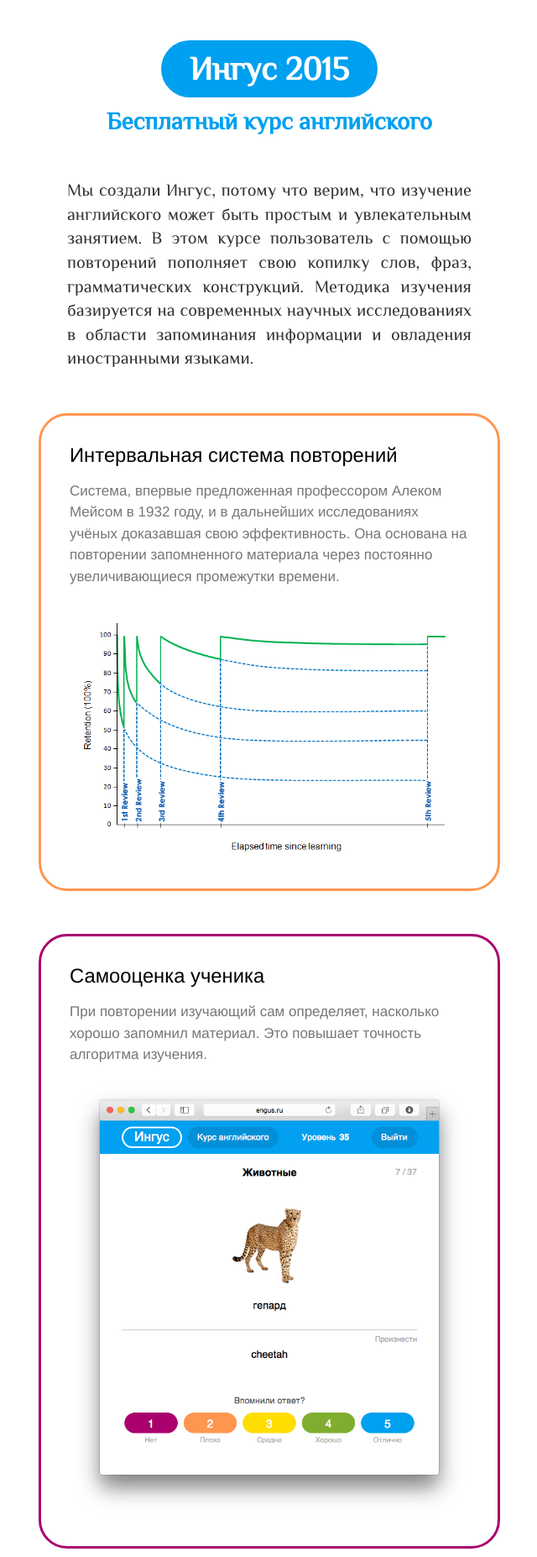
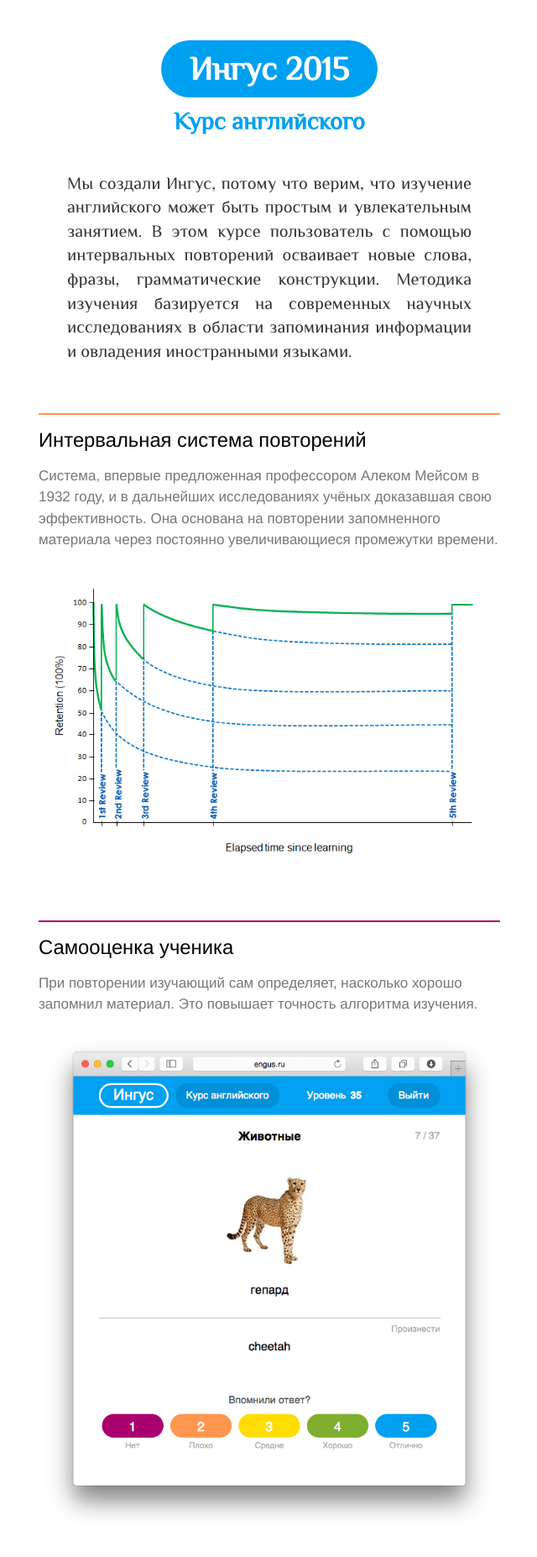
Before and after one commit to grialexey/engus, a Django app: page / in a window 1280 px wide. Shown: the part 66-1920 px from the top of the page at 84% size, without its empty margins (319-959 px from the left). Run offline with Django 3.2, Linux system fonts and the light colour scheme; some libraries are stand-ins or nearby versions.

Commit message:
Text change

```diff
--- a/engus/static/css/global.css
+++ b/engus/static/css/global.css
@@ -781,7 +781,7 @@
 .home__title {
   font-size: 1.7rem;
   color: #00a0f0;
-  margin-bottom: 3rem;
+  margin-bottom: 2.5rem;
   font-weight: bold;
   font-family: 'Philosopher', Helvetica, sans-serif;
   line-height: 1.1;
@@ -803,6 +803,7 @@
   font-size: 1.2rem;
   color: #333;
   padding: 0 2rem;
+  margin-bottom: 3.5rem;
   font-family: 'Philosopher', Helvetica, sans-serif;
   text-align: justify;
 }
@@ -818,10 +819,9 @@
 }
 .home__features-item {
   margin-top: 3rem;
-  padding: 2rem 2rem;
-  border: 0.2rem solid #ddd;
-  -webkit-border-radius: 2rem;
-  border-radius: 2rem;
+  padding: 1rem 0;
+  border-top: 2px solid #ddd;
+/*border-radius: 2rem;*/
   -webkit-box-sizing: border-box;
   -moz-box-sizing: border-box;
   box-sizing: border-box;
--- a/engus/templates/home.html
+++ b/engus/templates/home.html
@@ -1,6 +1,6 @@
 {% extends "base.html" %}
 
-{% block pagetitle %}Бесплатный курс английского 2015. {% endblock %}
+{% block pagetitle %}Курс английского 2015. {% endblock %}
 
 {% block extrastyles %}
     <link href='http://fonts.googleapis.com/css?family=Philosopher&subset=cyrillic,latin' rel='stylesheet' type='text/css'>
@@ -12,12 +12,12 @@
     <section class="home">
 	    <h1 class="home__title">
             <span class="home__engus">Ингус 2015</span>
-            <span style="display: block;">Бесплатный курс английского</span>
+            <span style="display: block;">Курс английского</span>
         </h1>
 
         <p class="home__description">
             Мы создали Ингус, потому что верим, что изучение английского может быть простым и увлекательным занятием.
-            В этом курсе пользователь с помощью повторений пополняет свою копилку слов, фраз, грамматических конструкций.
+            В этом курсе пользователь с помощью интервальных повторений осваивает новые слова, фразы, грамматические конструкции.
             Методика изучения базируется на современных научных исследованиях в области запоминания информации и овладения иностранными языками.
         </p>
 
```
Also changed, not shown: engus/static/frontend/stylus/blocks/home.styl (+5 -4 lines).
